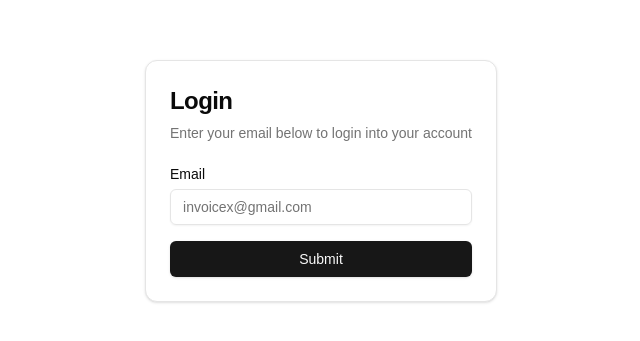
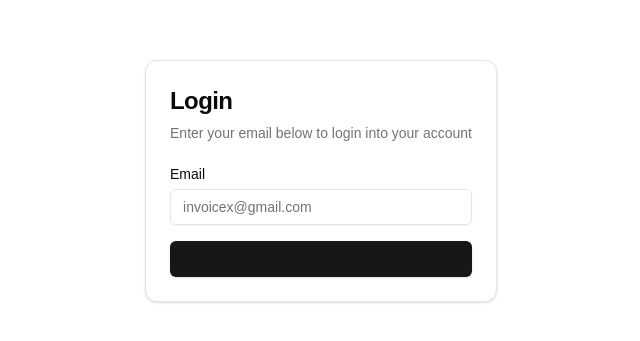
Before and after one commit to omkute10/InvoiceX, a Next.js app: page /login in a window 1280 px wide. Shown: the part 219-560 px from the top of the page, without its empty margins (319-959 px from the left). Built offline with nearby package versions, Linux system fonts and the light colour scheme; no server answers.

Commit message:
Updated Submit Button with params

```diff
--- a/app/components/SubmitButton.tsx
+++ b/app/components/SubmitButton.tsx
@@ -4,7 +4,11 @@ import { Button } from "@/components/ui/button";
 import { Loader2 } from "lucide-react";
 import { useFormStatus } from "react-dom";
 
-export function SubmitButton() {
+interface appProps {
+    text: string;
+}
+
+export function SubmitButton({ text }: appProps) {
     const { pending } = useFormStatus()
     return <>
         {pending ? (
@@ -13,7 +17,7 @@ export function SubmitButton() {
             </Button>
         ) : (
             <Button type="submit" className="w-full">
-                Submit
+                {text}
             </Button>
         )}
     </>
```
